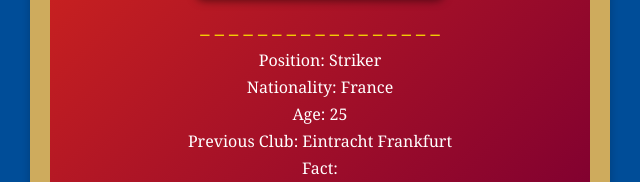
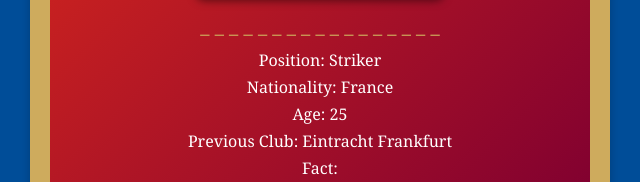
Before and after one commit to m2khaial/psg-players-game, a plain HTML site: page index.html in a window 1280 px wide. Shown: the part 329-511 px from the top of the page, 320-960 px from the left. Drawn offline with Linux system fonts and the light colour scheme.

Commit message:
updated another colour

```diff
--- a/styles.css
+++ b/styles.css
@@ -80,7 +80,7 @@ body {
     font-weight: bold;
     margin: 10px 0;
     text-transform: uppercase;
-    color: #FFED02;
+    color: #ceab5d;
 }
 
 #error-container {
```
